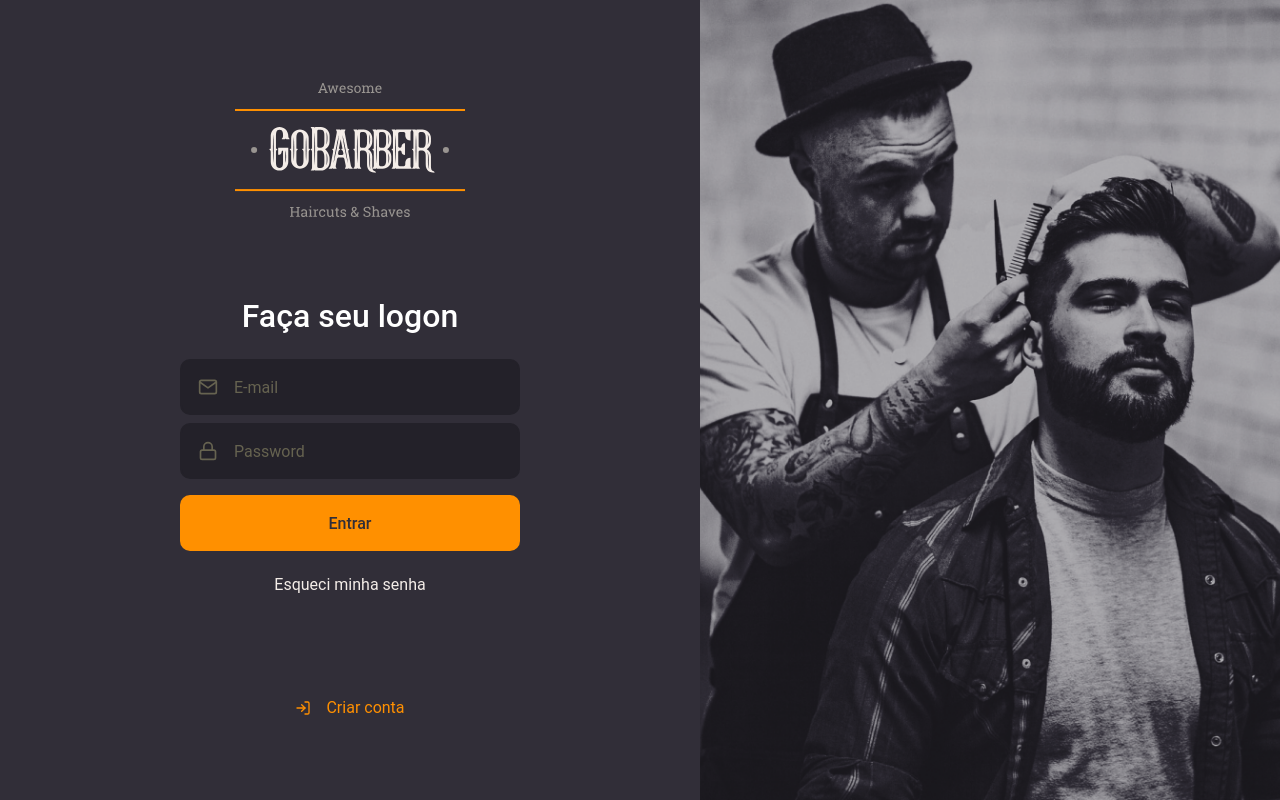
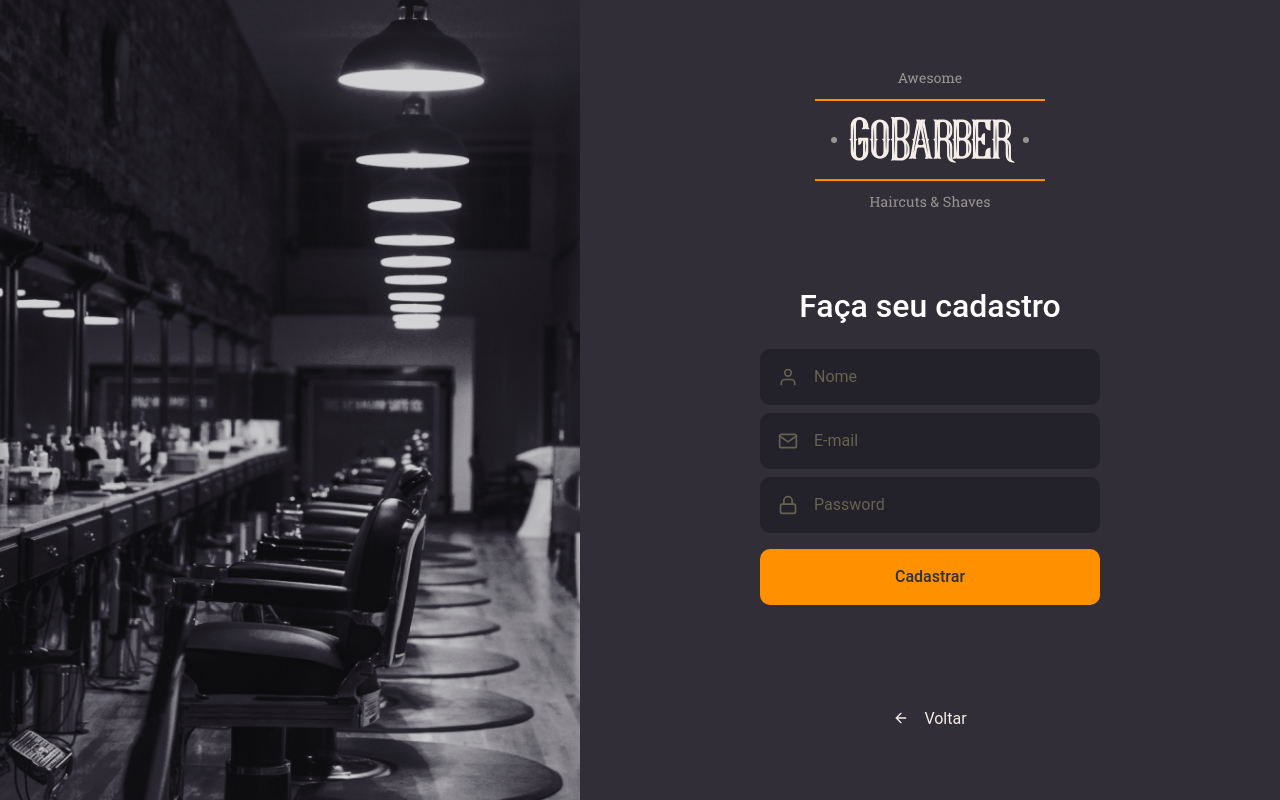
Before and after one commit to welbertSilva/gobarber, a React (Create React App) app in the folder frontend/: page / in a window 1280 px wide. Built offline with nearby package versions, Linux system fonts and the light colour scheme.

Commit message:
:sparkels: Created page register.

```diff
--- a/frontend/src/App.tsx
+++ b/frontend/src/App.tsx
@@ -1,10 +1,11 @@
 import React from 'react';
 import GlobalStyle from './styles/Global';
-import Signin from './pages/Signin';
+/* import Signin from './pages/Signin'; */
+import Signup from './pages/Signup';
 
 const App: React.FC = () => (
   <>
-    <Signin />
+    <Signup />
     <GlobalStyle />
   </>
 );
--- /dev/null
+++ b/frontend/src/pages/Signup/index.tsx
@@ -0,0 +1,47 @@
+import React from 'react';
+import { FiMail, FiUser, FiArrowLeft, FiLock } from 'react-icons/fi';
+import { Container, Content, Background } from './style';
+import logoImg from '../../assets/logo.svg';
+import Input from '../../components/input';
+import Button from '../../components/button';
+
+const Signup: React.FC = () => (
+  <Container>
+    <Background />
+    <Content>
+      <img src={logoImg} alt="GoBarber" />
+      <form>
+
+        <h1>Faça seu cadastro</h1>
+
+        <Input
+          name="name"
+          icon={FiUser}
+          placeholder="Nome"
+        />
+
+        <Input
+          name="email"
+          icon={FiMail}
+          placeholder="E-mail"
+        />
+
+        <Input
+          name="password"
+          type="password"
+          icon={FiLock}
+          placeholder="Password"
+        />
+
+        <Button type="submit">Cadastrar</Button>
+
+      </form>
+      <a href="login">
+        <FiArrowLeft />
+        Voltar
+      </a>
+    </Content>
+  </Container>
+);
+
+export default Signup;
--- /dev/null
+++ b/frontend/src/pages/Signup/style.ts
@@ -0,0 +1,60 @@
+import styled from 'styled-components';
+import { shade } from 'polished';
+import signupBackground from '../../assets/signi-up-background.png';
+
+export const Container = styled.div`
+  height: 100vh;
+  display: flex;
+  align-items: stretch;
+`;
+export const Content = styled.div`
+  display: flex;
+  flex-direction: column;
+  place-content: center;
+  width: 100%;
+  max-width: 700px;
+  align-items: center;
+
+  form {
+    margin: 80px 0;
+    width: 340px;
+    text-align: center;
+    h1 {
+      margin-bottom: 24px;
+    }
+
+    a {
+      color: #f4ede8;
+      display: block;
+      margin-top: 24px;
+      text-decoration: none;
+      transition: color 0.2s;
+
+      &:hover {
+        color: ${shade(0.2, '#f4ede8')};
+      }
+    }
+  }
+
+  > a {
+    color: #f4ede8;
+    display: block;
+    margin-top: 24px;
+    text-decoration: none;
+    transition: color 0.2s;
+    display: flex;
+    align-items: center;
+
+    svg {
+      margin-right: 15px;
+    }
+    &:hover {
+      color: ${shade(0.2, '#f4ede8')};
+    }
+  }
+`;
+export const Background = styled.div`
+  flex: 1;
+  background: url(${signupBackground}) no-repeat center;
+  background-size: cover;
+`;
```
Also changed, not shown: frontend/.eslintrc.json, frontend/src/assets/signi-up-background.png (added), 1 other file (tests, documents, lock files or other folders).
